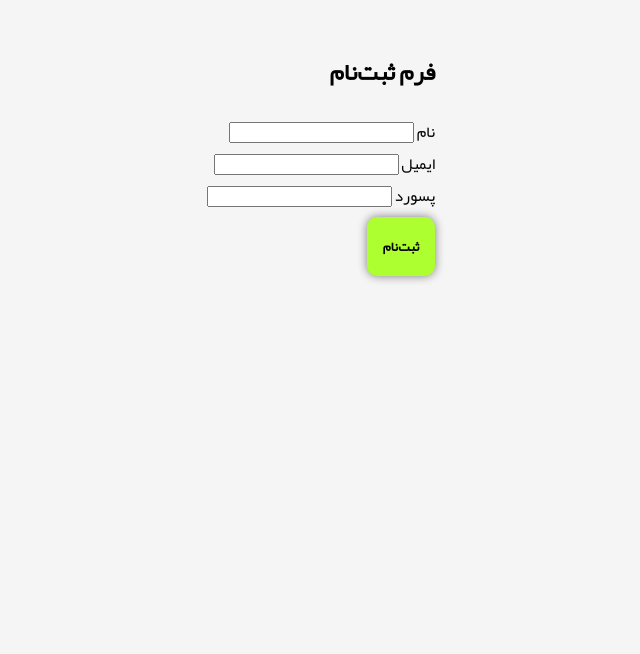
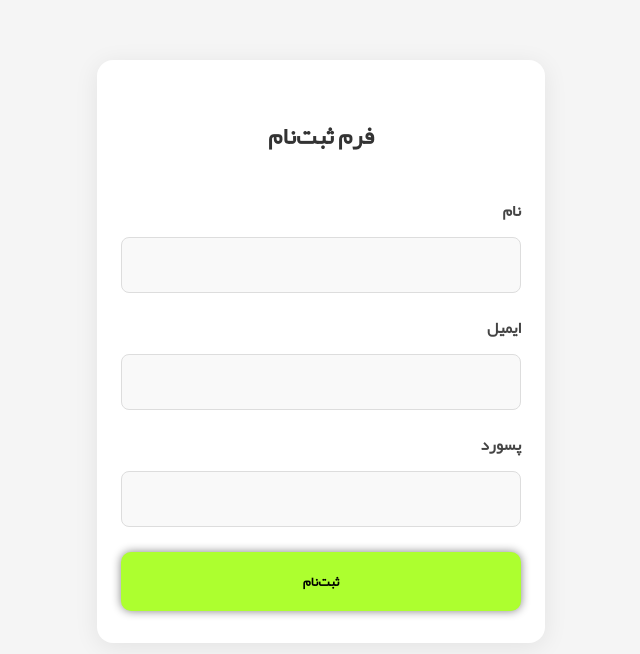
Before and after one commit to AbbasBSK/JSAdvancedProject, a plain HTML site: page index.html in a window 1280 px wide. Shown: the whole page, without its empty margins (319-959 px from the left). Drawn offline with Linux system fonts and the light colour scheme; files whose address does not match are found by name.

Commit message:
after complet the register form before start the login form by fake server and validation - video 03 advanced js

```diff
--- a/assets/css/style.css
+++ b/assets/css/style.css
@@ -31,3 +31,51 @@
    button:hover {
      background: aqua !important;
    }
+
+/* فرم ثبت‌نام مدرن */
+.signup-form {
+  background: #fff;
+  padding: 2rem 1.5rem;
+  border-radius: 16px;
+  box-shadow: 0 4px 24px rgba(0,0,0,0.08);
+  width: 100%;
+  max-width: 400px;
+  margin: 2rem auto;
+  display: flex;
+  flex-direction: column;
+  gap: 1.2rem;
+}
+
+.signup-form h2 {
+  text-align: center;
+  margin-bottom: 1rem;
+  color: #333;
+  font-size: 1.5rem;
+}
+
+.form-group {
+  display: flex;
+  flex-direction: column;
+  gap: 0.4rem;
+}
+
+.form-group label {
+  font-weight: bold;
+  color: #444;
+  margin-bottom: 0.2rem;
+}
+
+.form-group input {
+  padding: 0.7rem 0.9rem;
+  border: 1px solid #ddd;
+  border-radius: 8px;
+  font-size: 1rem;
+  font-family: inherit;
+  background: #f9f9f9;
+  transition: border-color 0.3s;
+}
+
+.form-group input:focus {
+  border-color: #7ed957;
+  outline: none;
+}
--- a/assets/js/script.js
+++ b/assets/js/script.js
@@ -0,0 +1,15 @@
+// تابع دریافت و چاپ اطلاعات فرم ثبت‌نام
+document.addEventListener('DOMContentLoaded', function() {
+  const form = document.querySelector('.signup-form');
+  if (form) {
+    form.addEventListener('submit', function(e) {
+      e.preventDefault();
+      const name = form.querySelector('[name="name"]').value;
+      const email = form.querySelector('[name="email"]').value;
+      const password = form.querySelector('[name="password"]').value;
+      console.log('نام:', name);
+      console.log('ایمیل:', email);
+      console.log('پسورد:', password);
+    });
+  }
+});
```
Also changed, not shown: index.html (+1 -0 lines).
